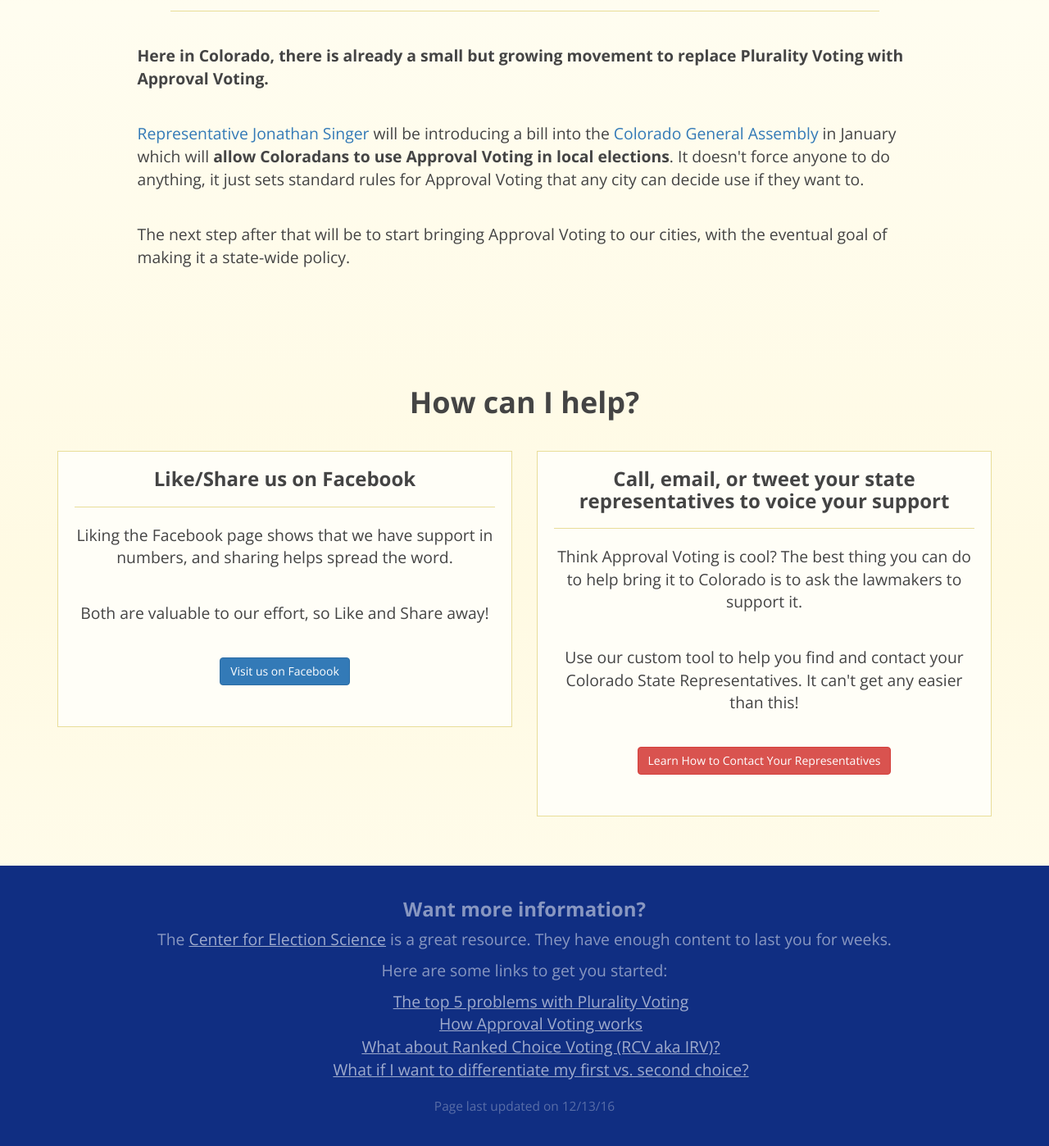
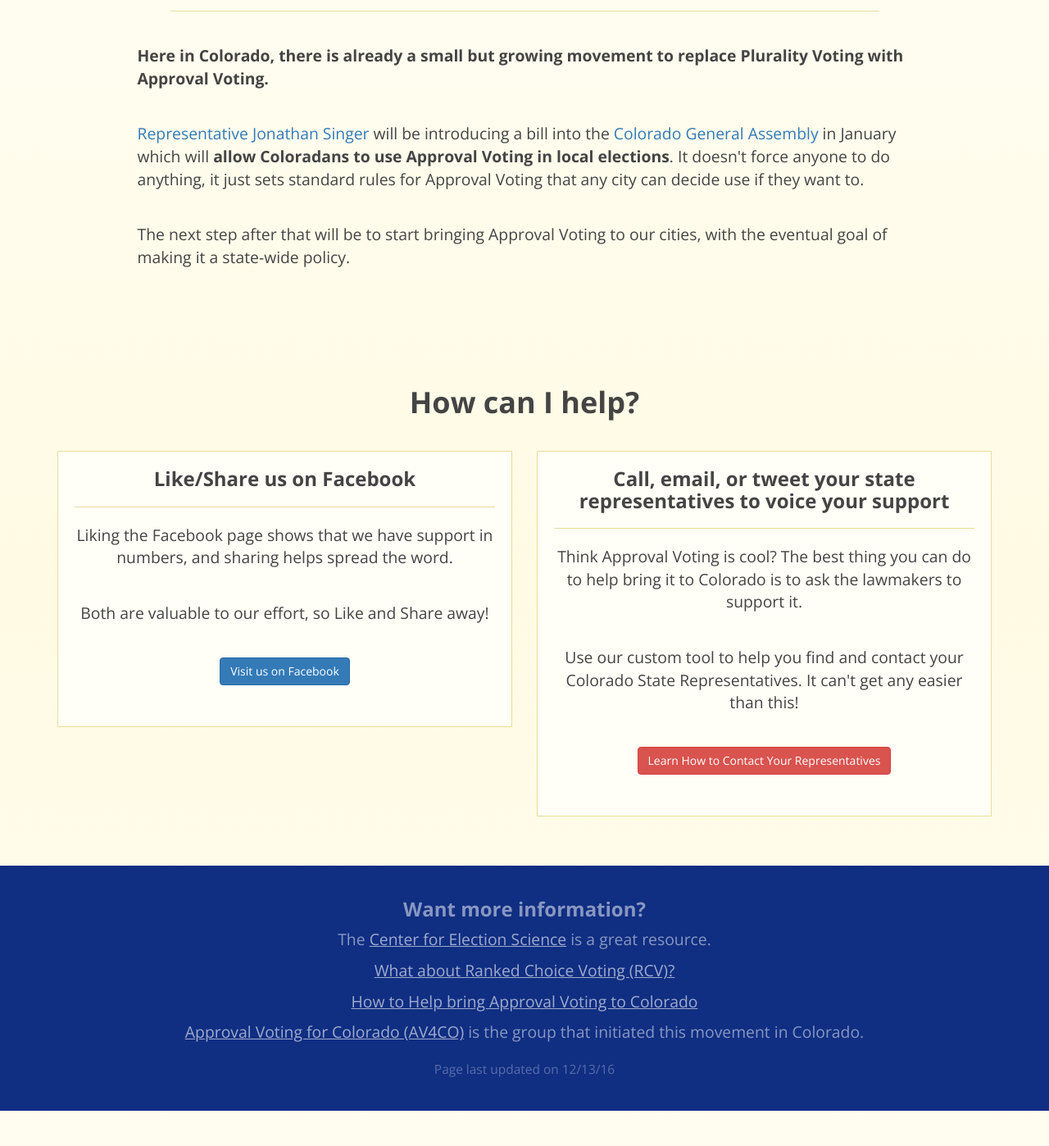
Before and after one commit to jeffgran/coloradoapproves, a Jekyll site: the page built from index.html, in a window 1280 px wide and 1400 px high, scrolled down 5588 px. Shown: the whole window at 82% size. Built offline with Jekyll 4.4.1, drawn with Linux system fonts in a browser that asks for light colours; nearby versions of some CDN libraries; after the commit the page ends 6943 px from its top, so only the background shows below that.

Commit message:
tweak to RCV page

```diff
--- a/_includes/index-footer.html
+++ b/_includes/index-footer.html
@@ -1,13 +1,10 @@
 <h3>Want more information?</h3>
 
-<p>The <a href="https://electology.org">Center for Election Science</a> is a great resource. They have enough content to last you for weeks.</p> <p>Here are some links to get you started:</p>
+<p>The <a href="https://electology.org/library">Center for Election Science</a> is a great resource.</p>
 
-<ul style="list-style: none">
-  <li><a href="https://electology.org/blog/top-5-ways-plurality-voting-fails">The top 5 problems with Plurality Voting</a></li>
-  <li><a href="https://electology.org/approval-voting">How Approval Voting works</a></li>
-  <li><a href="https://electology.org/approval-voting-versus-irv">What about Ranked Choice Voting (RCV aka IRV)?</a></li>
-  <li><a href="https://electology.org/expressiveness-approval-vs-ranked-ballots">What if I want to differentiate my first vs. second choice?</a></li>
-</ul>
+<p><a href="/rcv/">What about Ranked Choice Voting (RCV)?</a></p>
+<p><a href="/contact-your-legislators/">How to Help bring Approval Voting to Colorado</a></p>
+<p><a href="http://av4co.org">Approval Voting for Colorado (AV4CO)</a> is the group that initiated this movement in Colorado.</p>
 
 <p class="footer-timestamp">
   Page last updated on {{ site.time | date: '%D' }}
--- a/styles/style.scss
+++ b/styles/style.scss
@@ -13,6 +13,7 @@ body {
     min-height: 100%;
     display: flex;
     flex-direction: column;
+    color: #444;
 }
 
 .not-footer {
@@ -22,12 +23,16 @@ body {
 @media only screen and (min-width : 480px) {
     html, body {
         font-size: 1.1em;
-        color: #444;
     }
 }
 
 h1,h2,h3,h4,h5,h6 {
     font-weight: 700;
+}
+
+
+small {
+    color: #888;
 }
 
 .header {
```
Also changed, not shown: index.html (+0 -17 lines), rcv.html (+14 -6 lines), rcv.md (deleted, +0 -99 lines).
